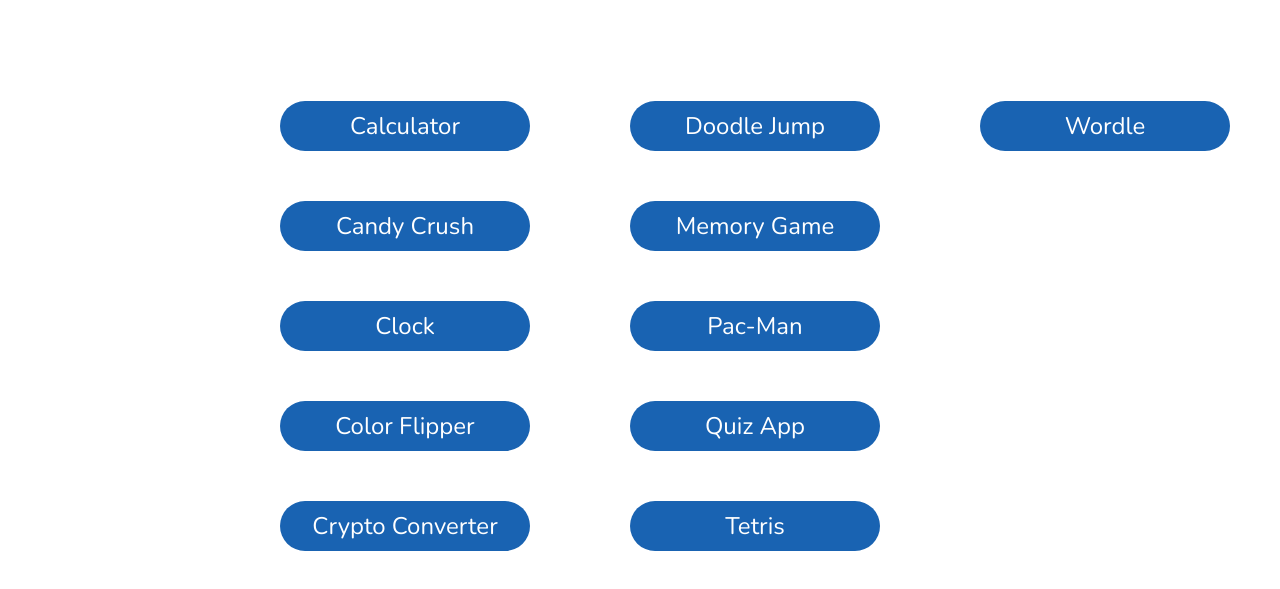
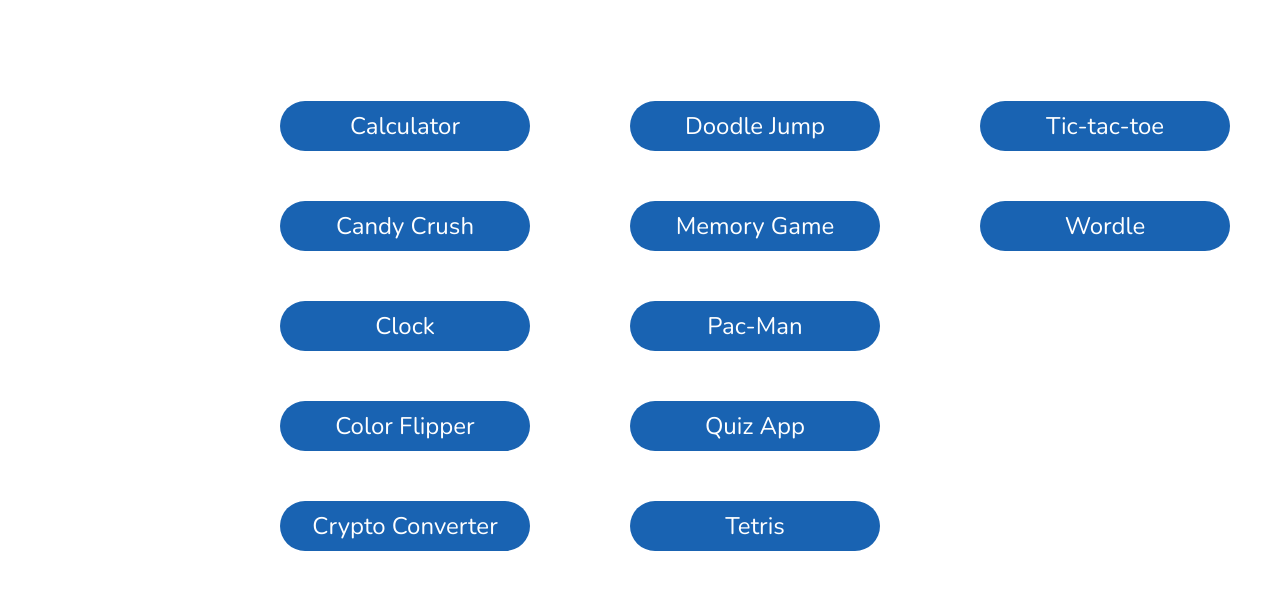
Before and after one commit to derekprieur/portfolio-main, a plain HTML site: page Pages/projects.html in a window 1280 px wide. Shown: the part 53-642 px from the top of the page. Drawn offline with nearby package versions, Linux system fonts and the light colour scheme.

Commit message:
added tic-tac-toe project

```diff
--- a/Pages/projects.html
+++ b/Pages/projects.html
@@ -49,6 +49,9 @@
                 </li>
                 <li class="project-item"><a href="https://derekprieur.github.io/tetris/" target="_blank">Tetris </a>
                 </li>
+                <li class="project-item"><a href="https://derekprieur.github.io/tic-tac-toe/"
+                        target="_blank">Tic-tac-toe </a>
+                </li>
                 <li class="project-item"><a href="https://derekprieur.github.io/wordle/" target="_blank">Wordle </a>
                 </li>
             </ul>
```
